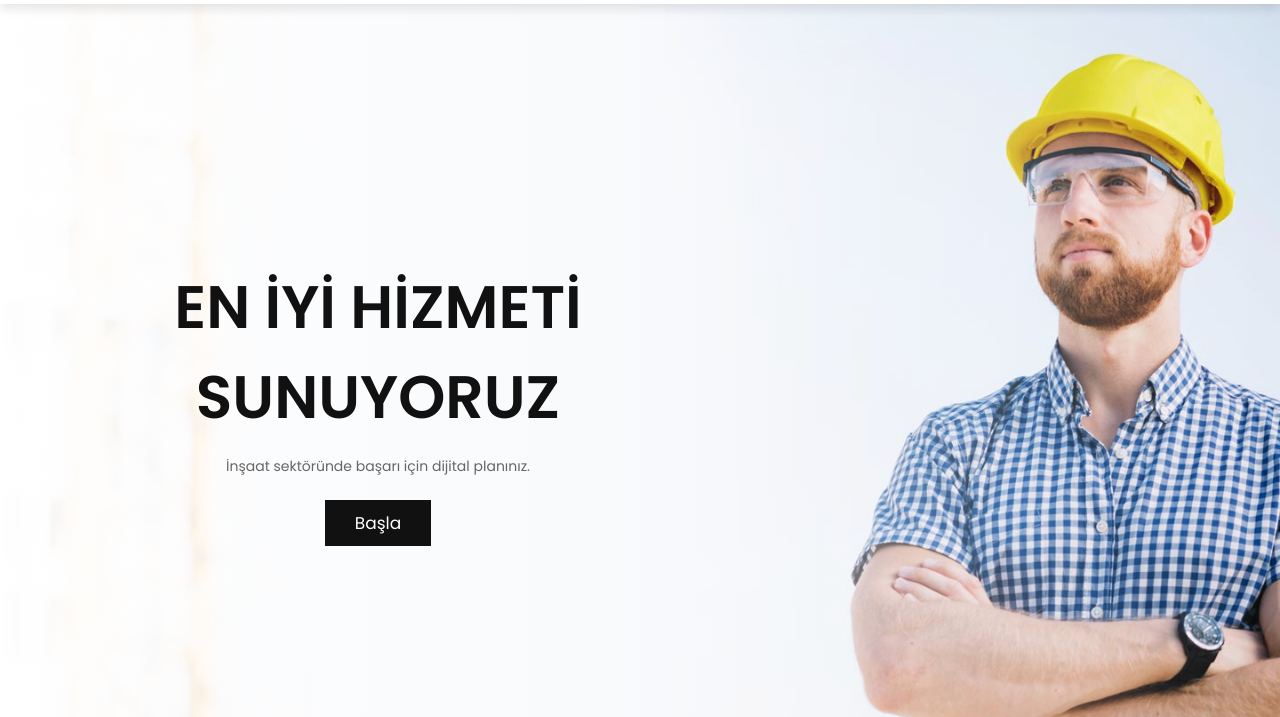
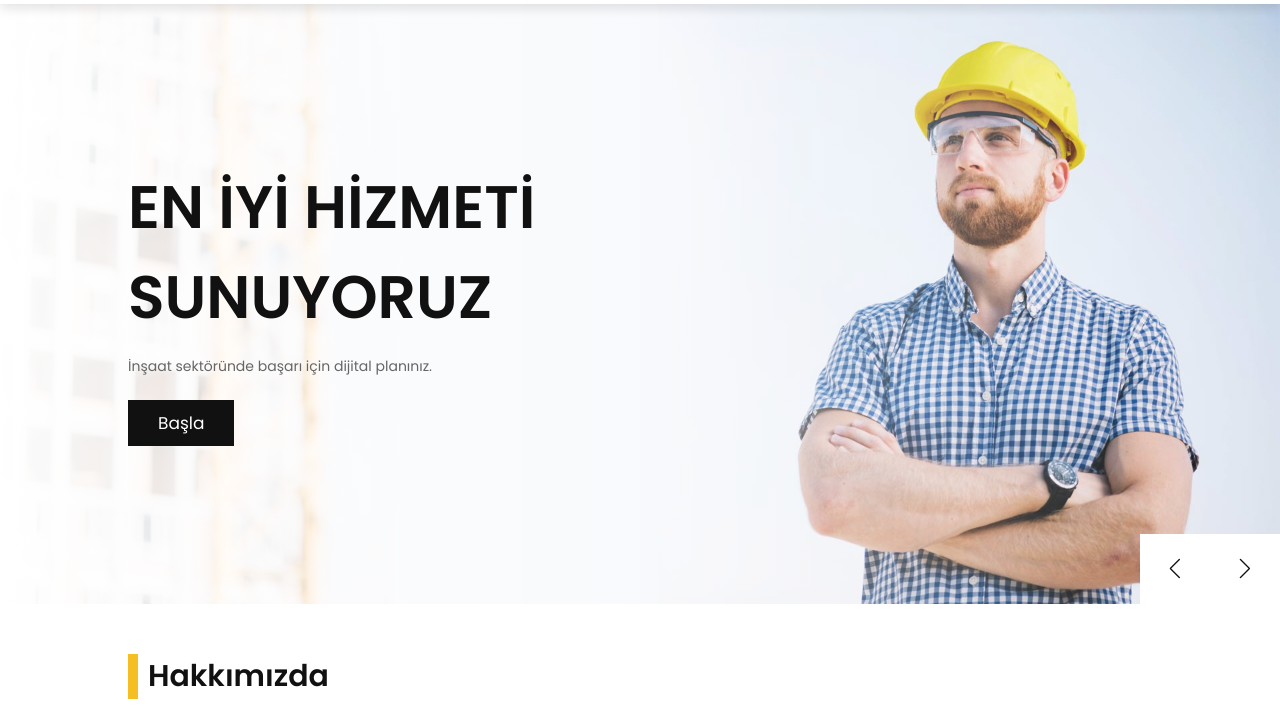
Before and after one commit to beydoganyapi/beydoganyapi.github.io, a plain HTML site: page index.html in a window 1280 px wide. Shown: the part 87-804 px from the top of the page. Drawn offline with nearby package versions, Linux system fonts and the light colour scheme; some packages are replaced by stand-ins of ours; a script that the page names is missing.

Commit message:
Update style.css

```diff
--- a/css/style.css
+++ b/css/style.css
@@ -372,25 +372,16 @@ section {
 
 .home {
   padding: 0;
-  position: relative; /* Ekledim: İçeriğin konumunu belirlemek için */
-  height: 100vh; /* Ekledim: Ekran yüksekliğinin tamamını kaplaması için */
-  display: flex; /* Ekledim: İçeriği ortalamak için */
-  align-items: center; /* Ekledim: Dikeyde ortalamak için */
-  justify-content: center; /* Ekledim: Yatayda ortalamak için */
-}
-
-.home .swiper {
-  width: 100%;
-  height: 100%;
-  position: absolute; /* Ekledim: Slider'ı konumlandırmak için */
-  top: 0;
-  left: 0;
 }
 
 .home .slide {
   min-height: 60rem;
+  display: -webkit-box;
+  display: -ms-flexbox;
   display: flex;
-  align-items: center;
+  -webkit-box-align: center;
+      -ms-flex-align: center;
+          align-items: center;
   position: relative;
   background-size: cover !important;
   background-position: center !important;
@@ -403,18 +394,19 @@ section {
   left: 0;
   height: 100%;
   width: 100%;
+  background: -webkit-gradient(linear, left top, right top, from(var(--white)), to(transparent));
   background: linear-gradient(90deg, var(--white), transparent);
 }
 
 .home .slide .content {
   width: 50rem;
   position: relative;
-  text-align: center; /* Ekledim: İçeriği ortalamak için */
 }
 
 .home .slide .content h3 {
   font-size: 6rem;
   color: var(--black);
+  text-transform: capitalize;
   text-transform: uppercase;
 }
 
@@ -435,7 +427,6 @@ section {
   width: 7rem;
   line-height: 7rem;
   background: var(--white);
-  z-index: 10; /* Ekledim: Butonların resmin önünde olması için */
 }
 
 .home .swiper-button-next:hover,
@@ -452,6 +443,7 @@ section {
 .home .swiper-button-prev {
   right: 7rem;
 }
+
 .about .row {
   display: -webkit-box;
   display: -ms-flexbox;
```
